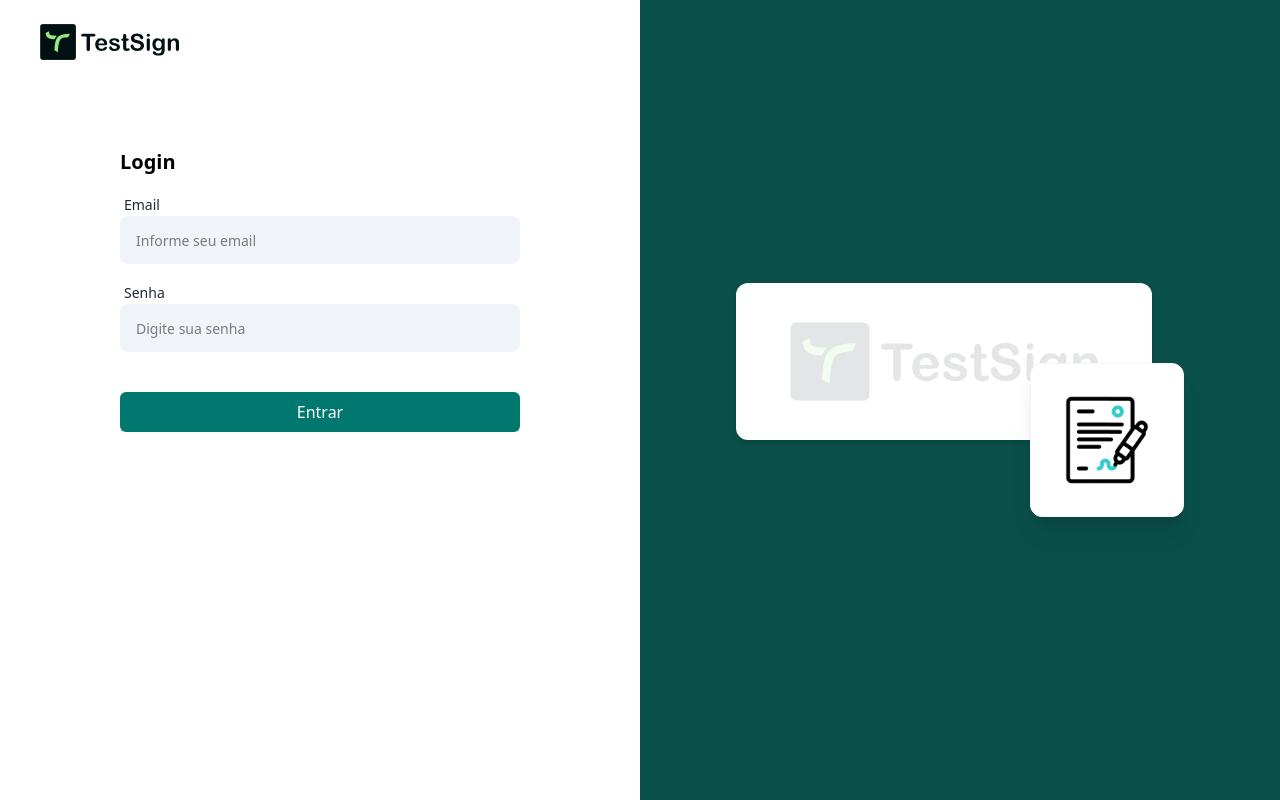
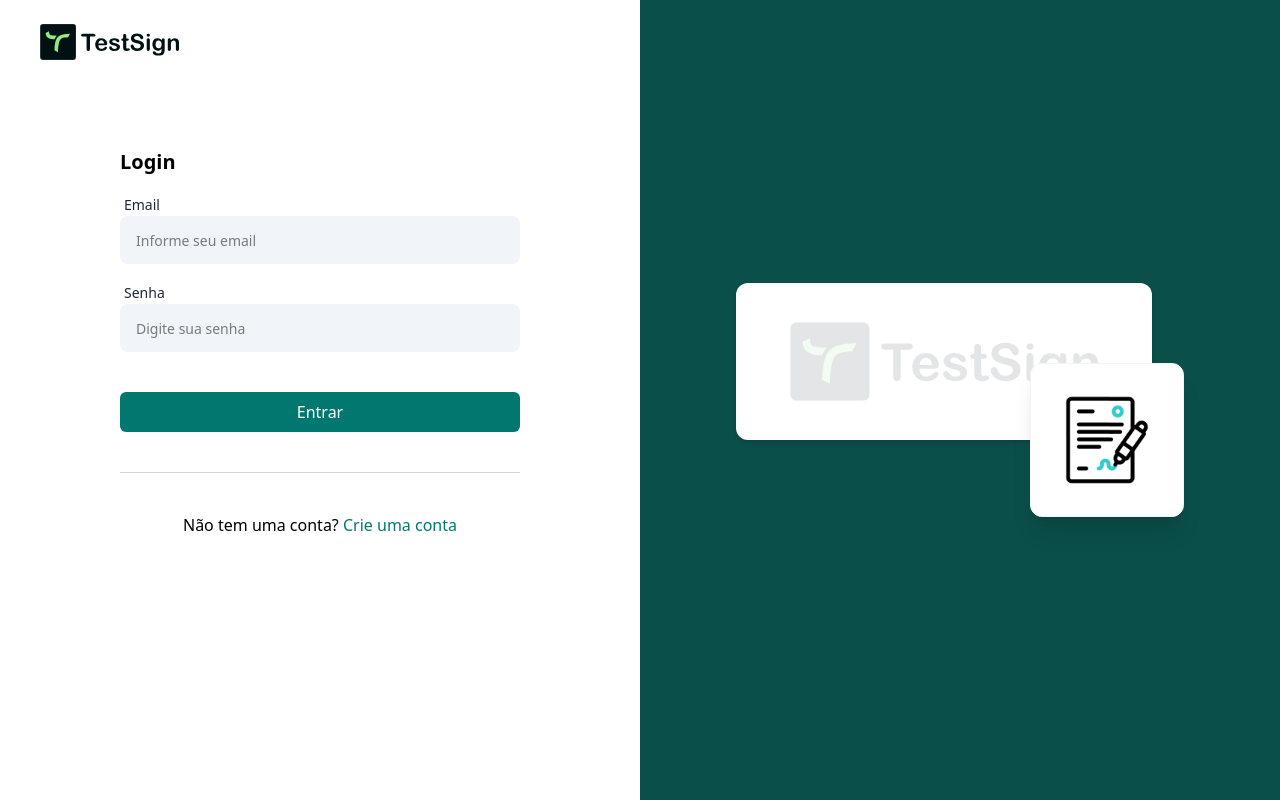
Before and after one commit to clauverson/supersign, a Next.js app: page /login in a window 1280 px wide. Built offline with nearby package versions, Linux system fonts and the light colour scheme; no server answers.

Commit message:
add navigation prompts to login and registration pages for better user flow

```diff
--- a/src/app/(public)/login/page.tsx
+++ b/src/app/(public)/login/page.tsx
@@ -70,6 +70,20 @@ export default function LoginPage() {
           </button>
         </footer>
       </form>
+
+      <hr className="border-gray-300 my-10" />
+
+      <div className="mt-4 text-center">
+        <p>
+          Não tem uma conta?{' '}
+          <a
+            href="/register"
+            className="text-teal-700 hover:text-teal-800 font-medium"
+          >
+            Crie uma conta
+          </a>
+        </p>
+      </div>
     </div>
   )
 }
--- a/src/app/(public)/register/page.tsx
+++ b/src/app/(public)/register/page.tsx
@@ -82,6 +82,20 @@ export default function RegisterPage() {
           </button>
         </footer>
       </form>
+
+      <hr className="border-gray-300 my-10" />
+
+      <div className="mt-4 text-center">
+        <p>
+          Já tem uma conta?{' '}
+          <a
+            href="/login"
+            className="text-teal-700 hover:text-teal-800 font-medium"
+          >
+            Faça login
+          </a>
+        </p>
+      </div>
     </div>
   )
 }
```
